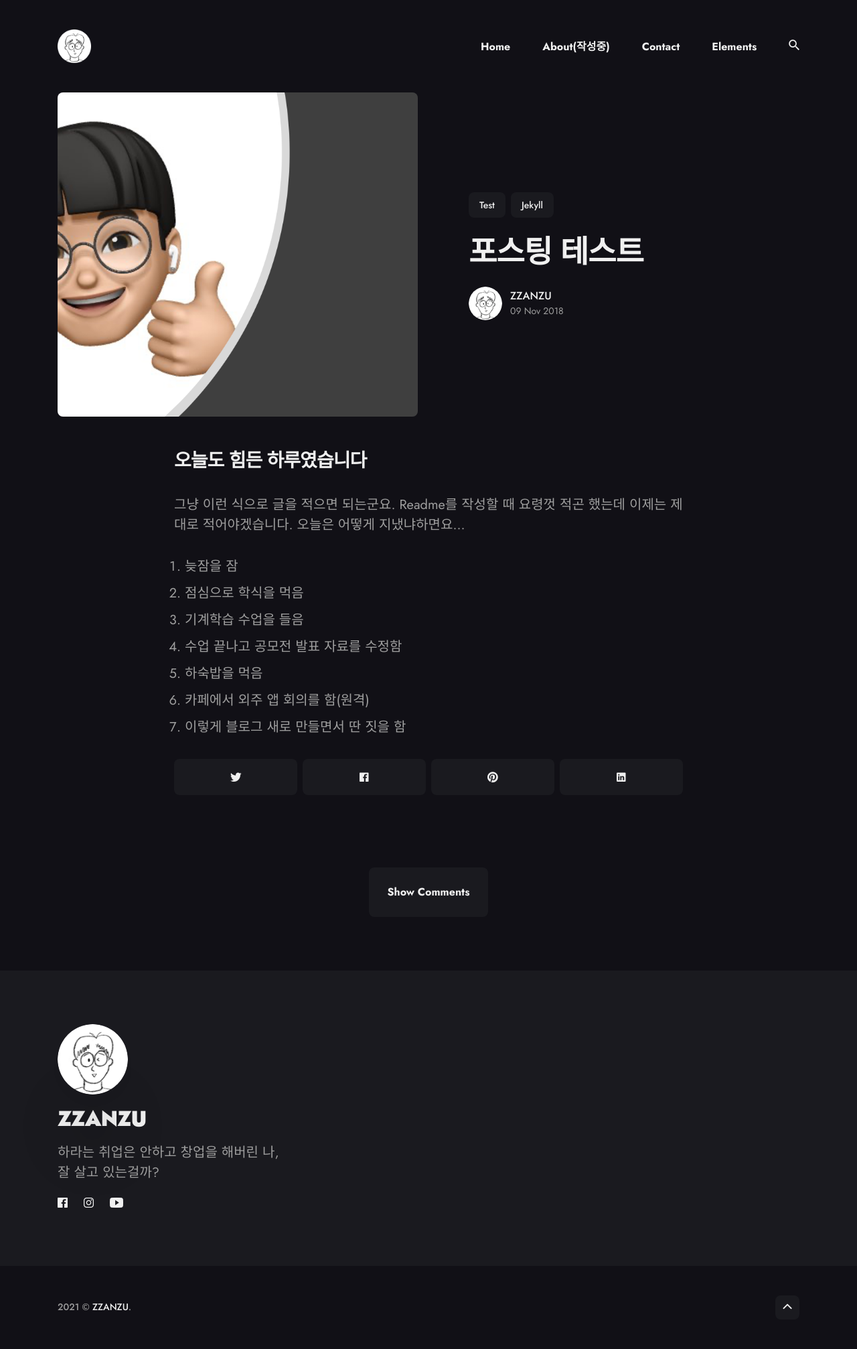
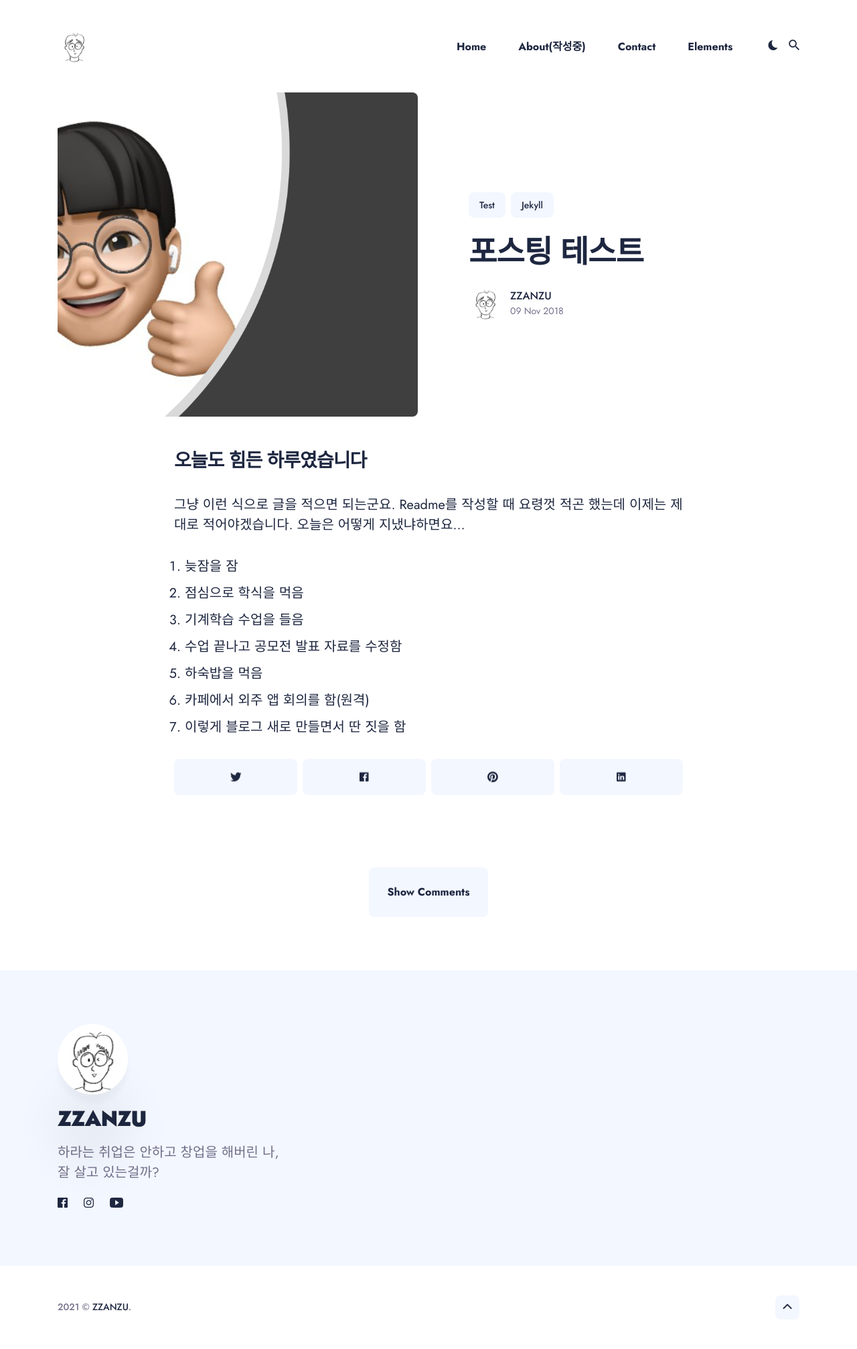
Before and after one commit to itmobrain/itmobrain.github.io, a Jekyll site: the page built from _posts/2018-11-09-포스팅-테스트.md, in a window 1280 px wide. Shown: the whole page at 67% size. Built offline with Jekyll 4.4.1, drawn with Linux system fonts in a browser that asks for light colours; nearby versions of some CDN libraries.

Commit message:
다크 모드 자동

```diff
--- a/_config.yml
+++ b/_config.yml
@@ -5,7 +5,7 @@
 description: Menca personal blogging theme for Jekyll
 baseurl: "" # the subpath of your site, e.g. /blog
 url: "" # the base hostname & protocol for your site, e.g. http://example.com
-color_scheme: dark # You can choose three modes auto, light, and dark. By default, the auto mode is set, which means the user can choose the light or dark mode themself.
+color_scheme: auto # You can choose three modes auto, light, and dark. By default, the auto mode is set, which means the user can choose the light or dark mode themself.
 
 
 #-------------------------------
```
